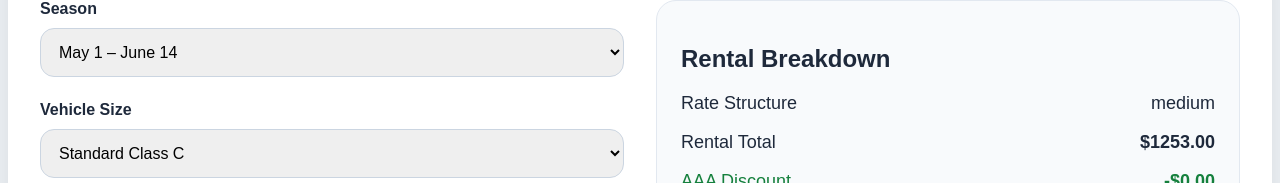
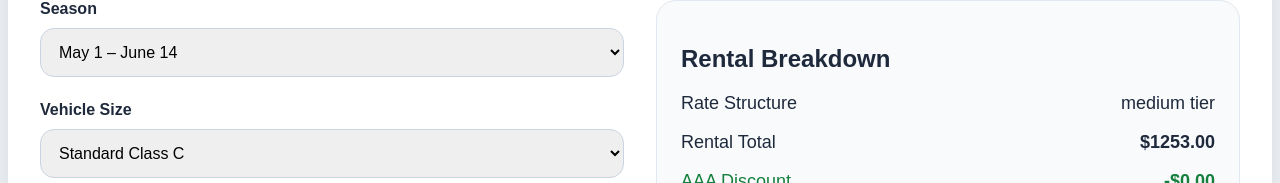
Before and after one commit to Teledawnics/alaska-rv-calculator, a React (Vite) app: page / in a window 1280 px wide. Shown: the part 222-405 px from the top of the page. Built offline with nearby package versions, Linux system fonts and the light colour scheme.

Commit message:
Add pricing tier information to rate structure display for both split season and regular bookings

```diff
--- a/src/App.jsx
+++ b/src/App.jsx
@@ -303,8 +303,8 @@ export default function AlaskaRVCalculator() {
             <span>Rate Structure</span>
             <span>
               {splitSeasonMode
-                ? `${seasonOneNights} nights ${season} + ${seasonTwoNights} nights ${seasonTwo}`
-                : rateTier}
+                ? `${seasonOneNights} nights ${season} + ${seasonTwoNights} nights ${seasonTwo} (${sharedTier} tier)`
+                : `${rateTier} tier`}
             </span>
           </div>
 
```
